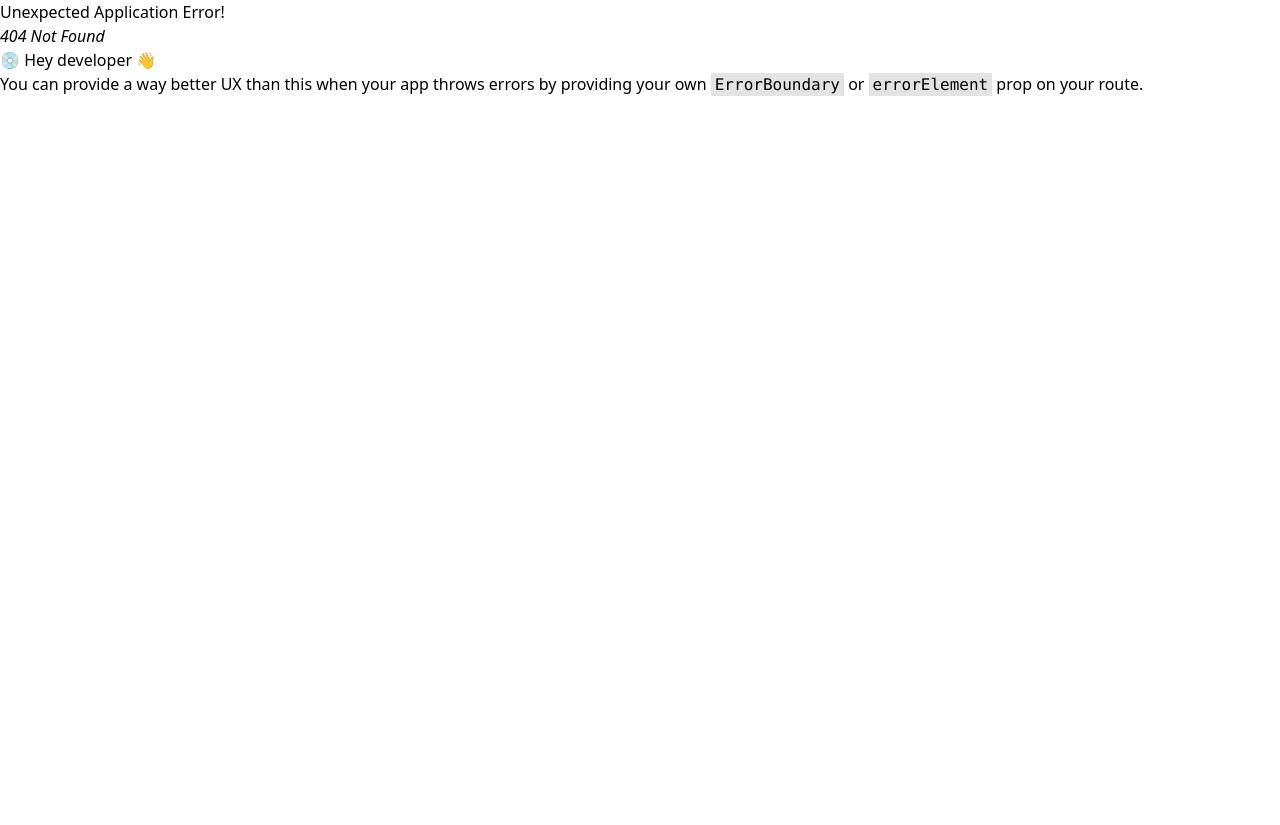
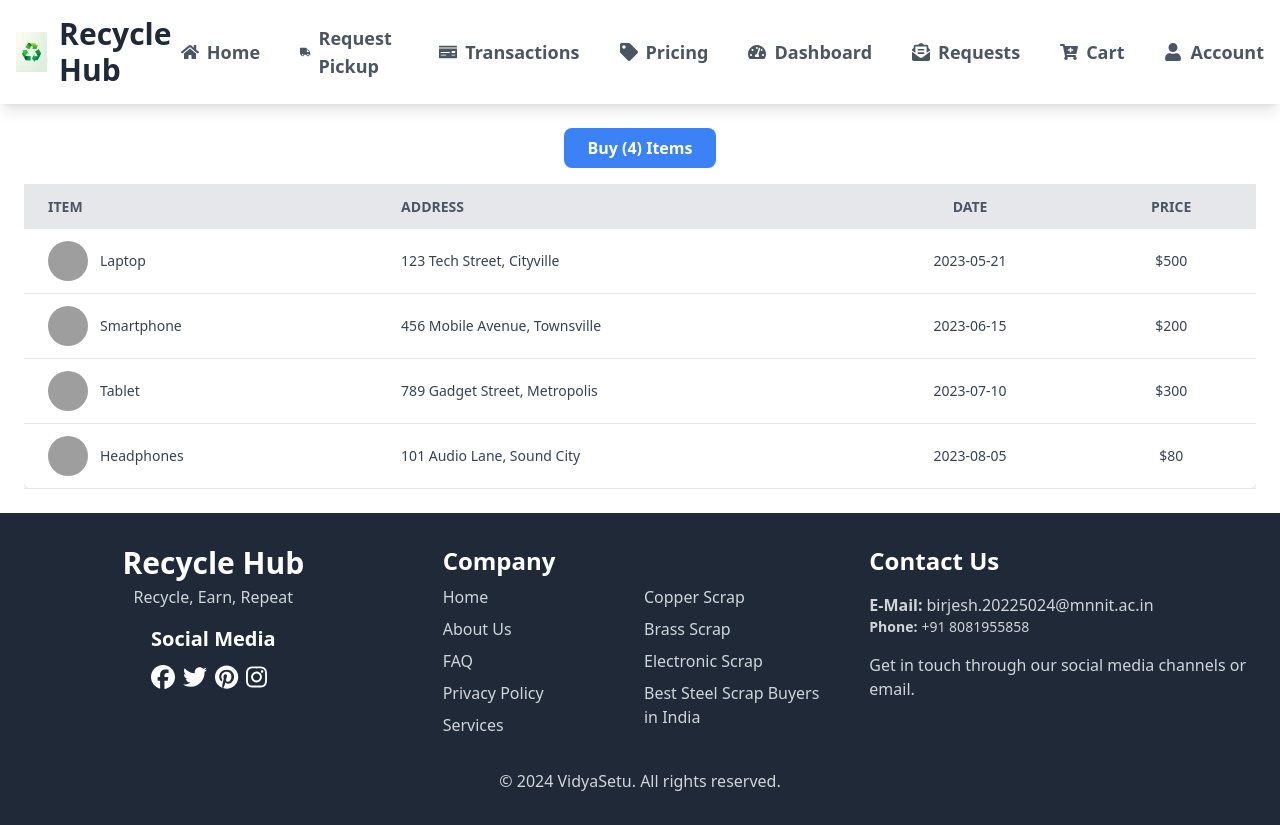
Before and after one commit to apmkush/RecycleHub, a React (Vite) app in the folder frontend/: page /Cart in a window 1280 px wide. Before the commit this address had no page. Before the commit the page ends 800 px from the top, so only its background shows below. Built offline with nearby package versions, Linux system fonts and the light colour scheme; grey boxes are pictures that could not be loaded.

Commit message:
Added Cart Page

```diff
--- /dev/null
+++ b/frontend/src/components/Cart/Cart.jsx
@@ -0,0 +1,122 @@
+import React, { useState } from 'react';
+import ShowDetails from './ShowDetails';
+
+const Cart = () => {
+  const [selectedItem, setSelectedItem] = useState(null);
+  const [bought, setBought] = useState(false); // Track if items are bought
+
+  const items = [
+    {
+      itemName: 'Laptop',
+      image: './laptop.png',
+      address: '123 Tech Street, Cityville',
+      price: 500,
+      status: 'added to cart',
+      date: '2023-05-21',
+      weight: '2 kg',
+      pickupTime: '10:00 AM',
+      description: 'A slightly used laptop, ready for recycling.',
+    },
+    {
+      itemName: 'Smartphone',
+      image: './smartphone.png',
+      address: '456 Mobile Avenue, Townsville',
+      price: 200,
+      status: 'added to cart',
+      date: '2023-06-15',
+      weight: '0.3 kg',
+      pickupTime: '02:00 PM',
+      description: 'A functional smartphone with minor scratches.',
+    },
+    {
+      itemName: 'Tablet',
+      image: './tablet.png',
+      address: '789 Gadget Street, Metropolis',
+      price: 300,
+      status: 'added to cart',
+      date: '2023-07-10',
+      weight: '0.5 kg',
+      pickupTime: '09:00 AM',
+      description: 'A tablet in good condition, ready for use or recycling.',
+    },
+    {
+      itemName: 'Headphones',
+      image: './headphones.png',
+      address: '101 Audio Lane, Sound City',
+      price: 80,
+      status: 'added to cart',
+      date: '2023-08-05',
+      weight: '0.2 kg',
+      pickupTime: '11:30 AM',
+      description: 'Noise-canceling headphones with minimal wear.',
+    },
+  ];
+
+  const cartItems = items.filter((item) => item.status === 'added to cart');
+
+  const handleRowClick = (item) => {
+    setSelectedItem(item);
+  };
+
+  const closeModal = () => {
+    setSelectedItem(null);
+  };
+
+  const handleBuyClick = () => {
+    setBought(true);
+    // Additional logic for handling purchase could go here
+  };
+
+  return (
+    <div className="p-6">
+      <div className="flex justify-center mb-4">
+        <button
+          onClick={handleBuyClick}
+          className="bg-blue-500 text-white py-2 px-6 rounded-lg font-semibold hover:bg-blue-600"
+        >
+          Buy ({cartItems.length}) Items
+        </button>
+      </div>
+
+      {bought && <p className="text-green-500 text-center mb-4">Items have been bought!</p>}
+
+      <div className="overflow-auto">
+        <table className="min-w-full bg-white rounded-lg shadow-md">
+          <thead>
+            <tr className="bg-gray-200 text-gray-600 uppercase text-sm leading-normal">
+              <th className="py-3 px-6 text-left">Item</th>
+              <th className="py-3 px-6 text-left">Address</th>
+              <th className="py-3 px-6 text-center">Date</th>
+              <th className="py-3 px-6 text-center">Price</th>
+            </tr>
+          </thead>
+          <tbody className="text-gray-700 text-sm font-light">
+            {cartItems.map((item, index) => (
+              <tr
+                key={index}
+                className="border-b border-gray-200 hover:bg-gray-100 cursor-pointer"
+                onClick={() => handleRowClick(item)}
+              >
+                <td className="py-3 px-6 flex items-center space-x-3">
+                  <img src={item.image} alt={item.itemName} className="w-10 h-10 rounded-full" />
+                  <span>{item.itemName}</span>
+                </td>
+                <td className="py-3 px-6">{item.address}</td>
+                <td className="py-3 px-6 text-center">{item.date}</td>
+                <td className="py-3 px-6 text-center">${item.price}</td>
+              </tr>
+            ))}
+          </tbody>
+        </table>
+      </div>
+
+      {selectedItem && (
+        <div className="fixed inset-0 flex items-center justify-center bg-gray-800 bg-opacity-50 z-50">
+          <ShowDetails details={selectedItem} onClose={closeModal} />
+        </div>
+      )}
+    </div>
+  );
+};
+
+export default Cart;
--- /dev/null
+++ b/frontend/src/components/Cart/ShowDetails.jsx
@@ -0,0 +1,32 @@
+import React from 'react';
+
+const ShowDetails = ({ details, onClose }) => {
+  return (
+    <div className="bg-white p-8 rounded-lg shadow-lg w-96 relative">
+      <button
+        onClick={onClose}
+        className="absolute top-2 right-2 text-gray-400 text-lg font-bold"
+      >
+        &times;
+      </button>
+
+      <img
+        src={details.image}
+        alt={details.itemName}
+        className="w-full h-40 object-cover rounded-lg mb-4"
+      />
+
+      <h3 className="text-2xl font-semibold text-gray-800 mb-2 text-center">
+        {details.itemName}
+      </h3>
+      <p className="text-sm text-gray-600 mb-2"><strong>Weight:</strong> {details.weight}</p>
+      <p className="text-sm text-gray-600 mb-2"><strong>Price:</strong> ${details.price}</p>
+      <p className="text-sm text-gray-600 mb-2"><strong>Date of Pickup:</strong> {details.date}</p>
+      <p className="text-sm text-gray-600 mb-2"><strong>Pickup Time:</strong> {details.pickupTime}</p>
+      <p className="text-sm text-gray-600 mb-2"><strong>Address:</strong> {details.address}</p>
+      <p className="text-sm text-gray-600 mb-2"><strong>Description:</strong> {details.description}</p>
+    </div>
+  );
+};
+
+export default ShowDetails;
--- a/frontend/src/components/Header/Header.jsx
+++ b/frontend/src/components/Header/Header.jsx
@@ -1,6 +1,6 @@
 import React, { useState } from 'react';
 import { Link } from 'react-router-dom';
-import { FaBars, FaTimes, FaHome, FaTruck, FaMoneyCheck, FaTag, FaUser, FaTachometerAlt } from 'react-icons/fa';
+import { FaBars, FaTimes, FaHome, FaTruck, FaMoneyCheck, FaTag, FaUser, FaTachometerAlt , FaEnvelopeOpenText , FaCartPlus } from 'react-icons/fa';
 import LogoImage from './logo.jpeg';
 
 function Navbar() {
@@ -38,8 +38,11 @@ function Navbar() {
             <FaTachometerAlt className="mr-2" /> Dashboard
           </Link>
           <Link to="/Requests" className="text-gray-600 dark:text-gray-300 hover:text-gray-800 dark:hover:text-white font-semibold text-lg flex items-center">
-            <FaTachometerAlt className="mr-2" /> Requests
+            <FaEnvelopeOpenText  className="mr-2" /> Requests
           </Link>
+          <Link to="/Cart" className="text-gray-600 dark:text-gray-300 hover:text-gray-800 dark:hover:text-white font-semibold text-lg flex items-center">
+              <FaCartPlus  className="mr-2" /> Cart
+            </Link>
           {isLoggedIn && (
             <Link to="/Account" className="text-gray-600 dark:text-gray-300 hover:text-gray-800 dark:hover:text-white font-semibold text-lg flex items-center">
               <FaUser className="mr-2" /> Account
@@ -80,7 +83,10 @@ function Navbar() {
               <FaTachometerAlt className="mr-2" /> Dashboard
             </Link>
             <Link to="/Requests" className="text-gray-600 dark:text-gray-300 hover:text-gray-800 dark:hover:text-white font-semibold text-lg flex items-center">
-              <FaTachometerAlt className="mr-2" /> Requests
+              <FaEnvelopeOpenText  className="mr-2" /> Requests
+            </Link>
+            <Link to="/Cart" className="text-gray-600 dark:text-gray-300 hover:text-gray-800 dark:hover:text-white font-semibold text-lg flex items-center">
+              <FaCartPlus  className="mr-2" /> Cart
             </Link>
             {isLoggedIn && (
               <Link to="/Account" className="w-full text-gray-600 dark:text-gray-300 hover:text-gray-800 dark:hover:text-white font-semibold text-lg flex items-center">
--- a/frontend/src/components/Request/RequestCard.jsx
+++ b/frontend/src/components/Request/RequestCard.jsx
@@ -48,7 +48,7 @@ const RequestCard = ({ details }) => { console.log(details);
             }}
             className="bg-red-500 text-white font-semibold py-2 px-4 rounded-lg hover:bg-red-600 transition"
           >
-            Cancel
+            Reject
           </button>
         </div>
       </div>
--- a/frontend/src/main.jsx
+++ b/frontend/src/main.jsx
@@ -12,6 +12,7 @@ import Requests from './components/Request/Requests.jsx'
 import Pricing from './components/Pricing/Pricing.jsx'
 import Dashboard from './components/Dashboard/Dashboard.jsx'
 import Account from './components/Account/Account.jsx'
+import Cart from './components/Cart/Cart.jsx'
 import App from './components/Profile/Profile.jsx'
 
 // create a router
@@ -63,6 +64,10 @@ const router = createBrowserRouter([
       {
         path: "Requests",
         element: <Requests />
+      },
+      {
+        path: "Cart",
+        element: <Cart />
       }
     ]
   }
```
